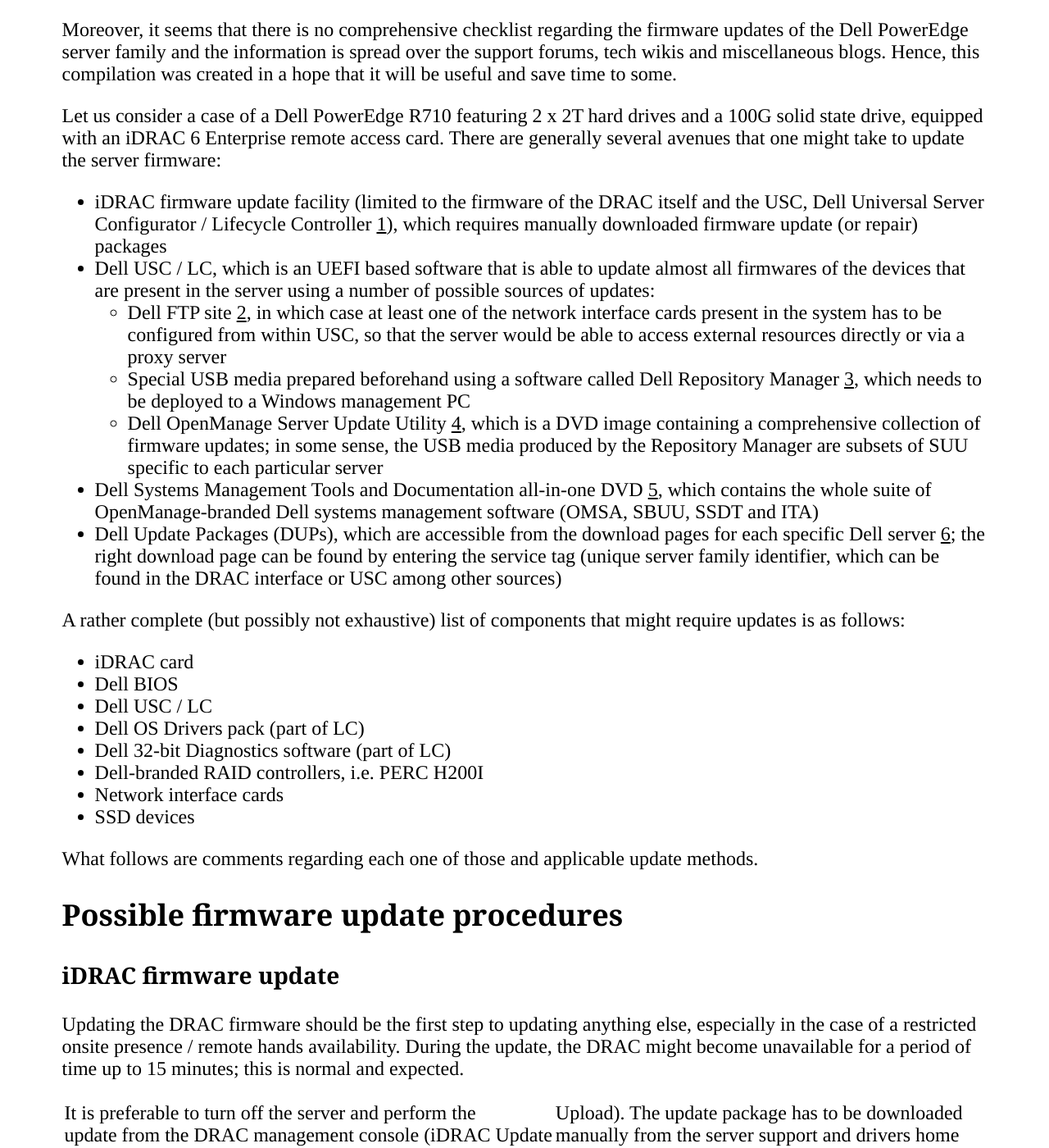
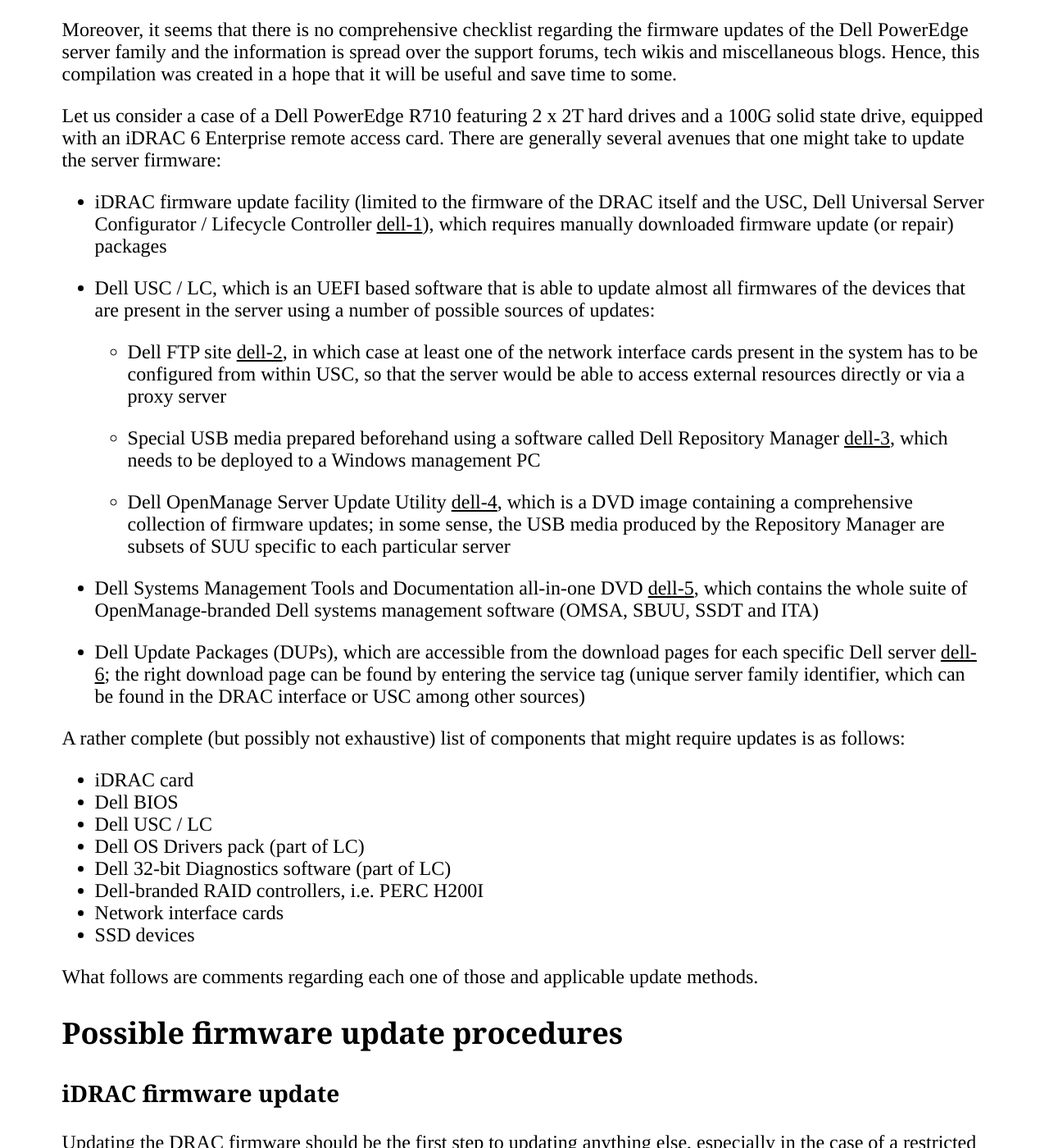
Before and after one commit to zyv/zyv.github.io, a Jekyll site: the page built from _posts/2011-06-04-dell-poweredge-r710-firmware.md, in a window 1280 px wide and 1400 px high, scrolled down 263 px. Shown: the whole window at 82% size. Built offline with Jekyll 4.4.1, drawn with Linux system fonts in a browser that asks for light colours; some of the changed text lies outside the part shown.

Commit message:
Fixed the links in the R710 post to be unique
    - Wrapped list items with <p>'s
    - Non-breaking space

```diff
--- a/_posts/2011-06-04-dell-poweredge-r710-firmware.md
+++ b/_posts/2011-06-04-dell-poweredge-r710-firmware.md
@@ -1,6 +1,6 @@
 ---
 layout: post
-title: Updating firmware on Dell PowerEdge R710
+title: Updating firmware on Dell PowerEdge R710
 ---
 
 Introduction
@@ -12,20 +12,26 @@ Moreover, it seems that there is no comprehensive checklist regarding the firmwa
 
 Let us consider a case of a Dell PowerEdge R710 featuring 2 x 2T hard drives and a 100G solid state drive, equipped with an iDRAC 6 Enterprise remote access card. There are generally several avenues that one might take to update the server firmware:
 
-*   iDRAC firmware update facility (limited to the firmware of the DRAC itself and the USC, Dell Universal Server Configurator / Lifecycle Controller [1]), which requires manually downloaded firmware update (or repair) packages
+*   iDRAC firmware update facility (limited to the firmware of the DRAC itself and the USC, Dell Universal Server Configurator / Lifecycle Controller [dell-1]), which requires manually downloaded firmware update (or repair) packages
+
 *   Dell USC / LC, which is an UEFI based software that is able to update almost all firmwares of the devices that are present in the server using a number of possible sources of updates:
-    - Dell FTP site [2], in which case at least one of the network interface cards present in the system has to be configured from within USC, so that the server would be able to access external resources directly or via a proxy server
-    - Special USB media prepared beforehand using a software called Dell Repository Manager [3], which needs to be deployed to a Windows management PC
-    - Dell OpenManage Server Update Utility [4], which is a DVD image containing a comprehensive collection of firmware updates; in some sense, the USB media produced by the Repository Manager are subsets of SUU specific to each particular server
-*    Dell Systems Management Tools and Documentation all-in-one DVD [5], which contains the whole suite of OpenManage-branded Dell systems management software (OMSA, SBUU, SSDT and ITA)
-*    Dell Update Packages (DUPs), which are accessible from the download pages for each specific Dell server [6]; the right download page can be found by entering the service tag (unique server family identifier, which can be found in the DRAC interface or USC among other sources)
 
-[1]: http://support.dell.com/support/edocs/software/smusc/
-[2]: ftp://ftp.dell.com
-[3]: http://support.dell.com/support/edocs/SOFTWARE/smdrm/
-[4]: http://support.dell.com/support/edocs/software/smsuu/
-[5]: http://support.dell.com/support/edocs/software/smsom/
-[6]: http://support.dell.com/
+    -   Dell FTP site [dell-2], in which case at least one of the network interface cards present in the system has to be configured from within USC, so that the server would be able to access external resources directly or via a proxy server
+
+    -   Special USB media prepared beforehand using a software called Dell Repository Manager [dell-3], which needs to be deployed to a Windows management PC
+
+    -   Dell OpenManage Server Update Utility [dell-4], which is a DVD image containing a comprehensive collection of firmware updates; in some sense, the USB media produced by the Repository Manager are subsets of SUU specific to each particular server
+
+*   Dell Systems Management Tools and Documentation all-in-one DVD [dell-5], which contains the whole suite of OpenManage-branded Dell systems management software (OMSA, SBUU, SSDT and ITA)
+
+*   Dell Update Packages (DUPs), which are accessible from the download pages for each specific Dell server [dell-6]; the right download page can be found by entering the service tag (unique server family identifier, which can be found in the DRAC interface or USC among other sources)
+
+[dell-1]: http://support.dell.com/support/edocs/software/smusc/
+[dell-2]: ftp://ftp.dell.com
+[dell-3]: http://support.dell.com/support/edocs/SOFTWARE/smdrm/
+[dell-4]: http://support.dell.com/support/edocs/software/smsuu/
+[dell-5]: http://support.dell.com/support/edocs/software/smsom/
+[dell-6]: http://support.dell.com/
 
 A rather complete (but possibly not exhaustive) list of components that might require updates is as follows:
 
@@ -75,15 +81,15 @@ It is worth to note, that SUU generally contains most outdated firmware out ther
 
 DUPs are listed last, because they are expected to be run from a production operating system. Some DUPs, however, contain an ISO generator to create a bootable image which does not require an operating system to be installed, but it is not always the case.
 
-Dell normally provides DUPs on the server support pages for Windows and Linux or upon request. There is a community-supported repository [1] with DUPs wrapped around with native Linux packages, however, it is not officially endorsed or supported.
+Dell normally provides DUPs on the server support pages for Windows and Linux or upon request. There is a community-supported repository [dell-linux] with DUPs wrapped around with native Linux packages, however, it is not officially endorsed or supported.
 
-[1]: http://linux.dell.com/wiki/index.php/Repository
+[dell-linux]: http://linux.dell.com/wiki/index.php/Repository
 
 Conclusion
 ----------
 
-It is worth to note, that some updates (even critical ones!) are only available in form of DUPs, i.e. for the SSD devices and not even referenced from server support pages. In such cases, one needs to search Dell support website [1] using the model or serial number as the keyword.
+It is worth to note, that some updates (even critical ones!) are only available in form of DUPs, i.e. for the SSD devices and not even referenced from server support pages. In such cases, one needs to search Dell support website [dell-support] using the model or serial number as the keyword.
 
-[1]: http://support.dell.com/
+[dell-support]: http://support.dell.com/
 
 These updates are not to be neglected as for instance a recent critical SSD update was to fix the minimum advertised I/O block size.
```
Also changed, not shown: other parts of _posts/2011-06-04-dell-poweredge-r710-firmware.md (+2 -2 lines).
